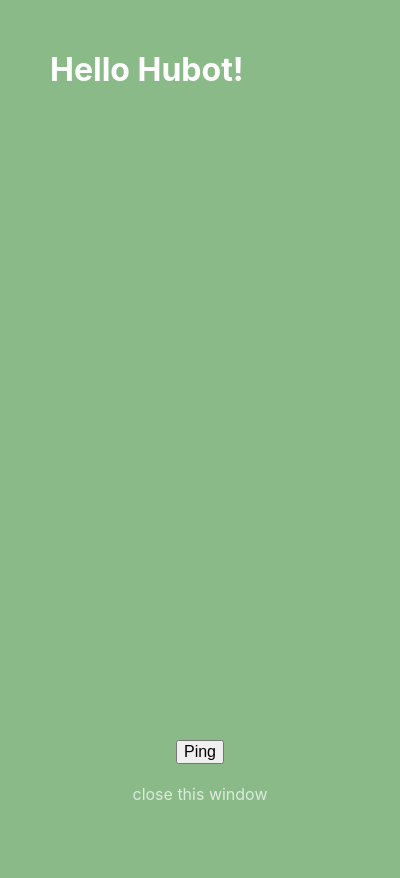
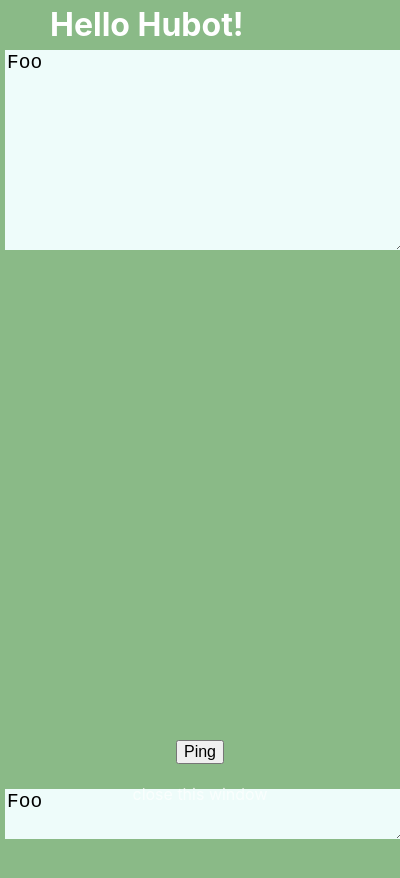
Before and after one commit to saraford/train-your-hubot, an Electron app: page index.html in a window 400 px wide. Before the commit the page ends 844 px from the top, so only its background shows below. Drawn offline with nearby package versions, Linux system fonts and the light colour scheme; no server answers.

Commit message:
added hubot input/output textboxes

```diff
--- a/index.css
+++ b/index.css
@@ -9,7 +9,7 @@ h1 {
   padding: 0;
   margin: 0;
   position: absolute;
-  top: 50px;
+  top: 5px;
   left: 50px;
 }
 
@@ -31,3 +31,40 @@ h1 {
   font-size: 16px;
   text-decoration: none;
 }
+
+.content {
+  height: 100%;
+  display: flex;
+}
+
+#hubot-output {
+  text-align: left;
+  overflow: scroll;
+  font-size: 1.5em;
+  border: none;
+  background-color: rgb(238, 252, 250);
+  font-family: monospace;
+  white-space: pre;
+  position:absolute;
+  color: black;
+  top:50px;
+  left:5px;
+  width:100%;
+  height:200px;
+}
+
+#hubot-input {
+  text-align: left;
+  overflow: scroll;
+  font-size: 1.5em;
+  border: none;
+  background-color: rgb(238, 252, 250);
+  font-family: monospace;
+  white-space: pre;
+  position:absolute;
+  color: black;
+  bottom:5px;
+  left:5px;
+  width:100%;
+  height:50px;
+}
--- a/index.html
+++ b/index.html
@@ -7,6 +7,10 @@
 </head>
 
 <h1 id="hello-phrase">Hello Hubot!</h1>
+<section class="content">
+  <textarea id="hubot-output">Foo</textarea>
+  <textarea id="hubot-input">Foo</textarea>
+</section>
 <br>
 <button id="ping-button" type="button">Ping</button>
 <br>
--- a/main.js
+++ b/main.js
@@ -7,7 +7,7 @@ var mainWindow = null;
 app.on('ready', function() {
 
     mainWindow = new BrowserWindow({
-        height: 500,
+        height: 700,
         width: 400
     });
 
--- a/renderer.js
+++ b/renderer.js
@@ -23,7 +23,6 @@ const wireUpButtons = () => {
 
 document.addEventListener('DOMContentLoaded', function() {
   wireUpButtons();
-
   spawnHubot();
 });
 
@@ -42,6 +41,7 @@ function askHubot(request) {
     });
 }
 
+var all_responses = undefined;
 function spawnHubot() {
 
   const hubot_command = "/Users/saraford/repos/electron/hubot/node_modules/hubot/myhubot/bin/hubot";
@@ -50,6 +50,8 @@ function spawnHubot() {
 
   hubot_spawn.stdout.on('data', (data) => {
     var hubot_response = data.toString().replace(/[\u001b\u009b][[()#;?]*(?:[0-9]{1,4}(?:;[0-9]{0,4})*)?[0-9A-ORZcf-nqry=><]/g, '');
+    all_responses = all_responses + " " + hubot_response;
+    $('#hubot-output').text(all_responses);
     console.log("stdout: " + hubot_response);
   });
 
```
